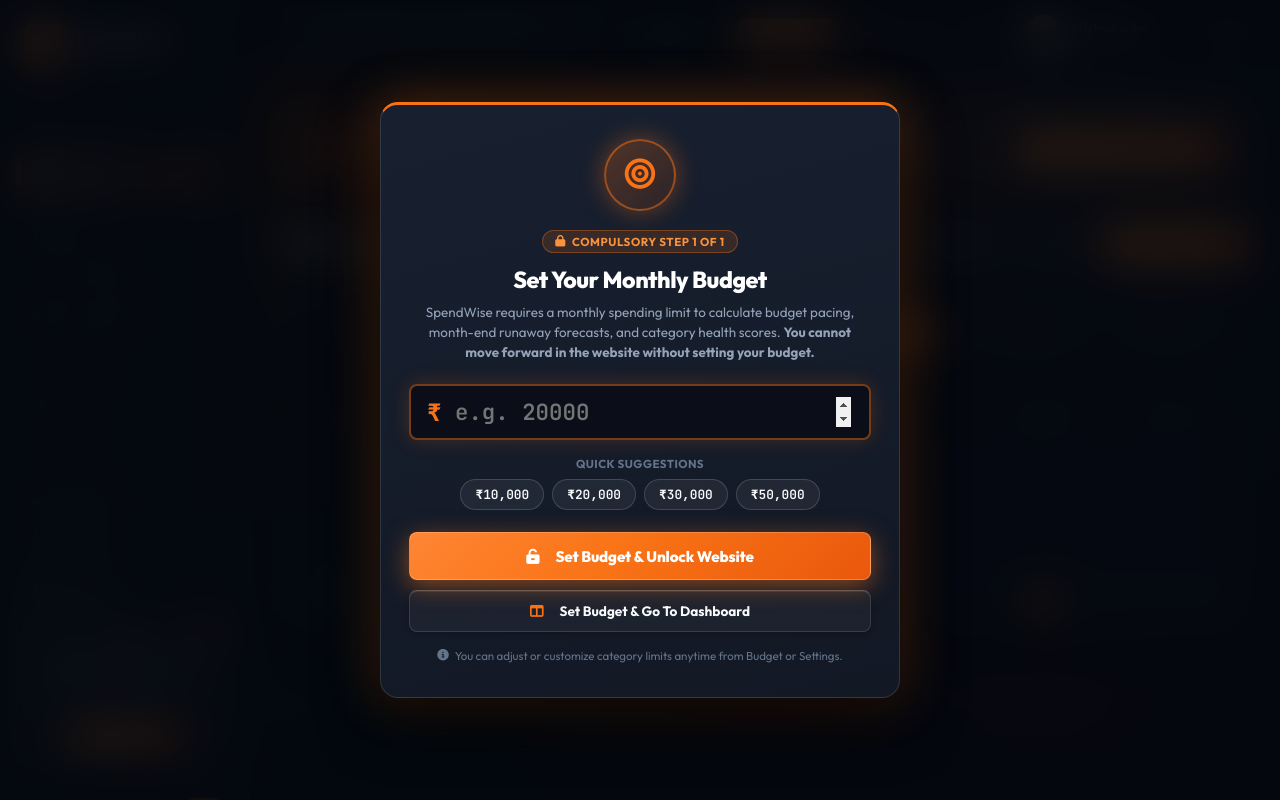
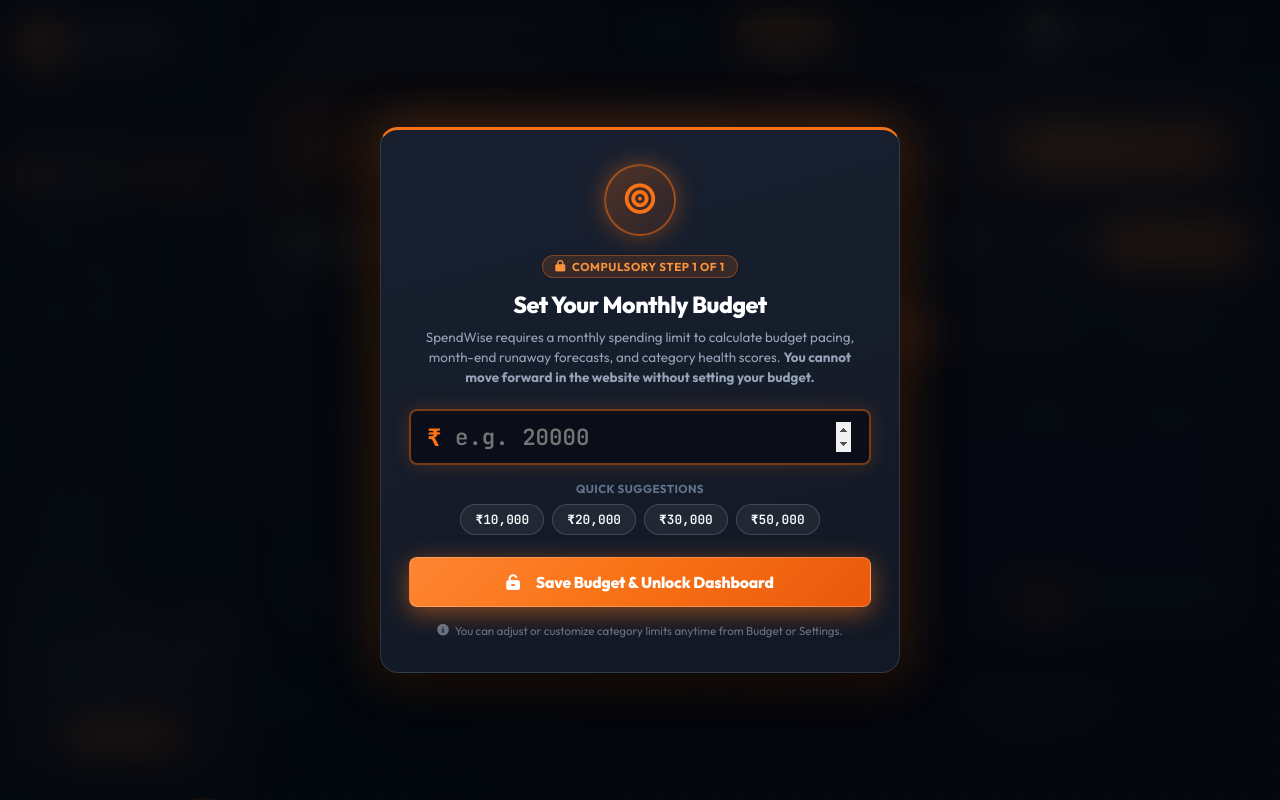
Before and after one commit to KrishnaTerminalOpen/expenditure-tracker-, a Flask app: page /expenses in a window 1280 px wide. Run offline with Flask 3, Linux system fonts and the light colour scheme; a user stored in the database is signed in; data comes from the database, SQL or seed files in the repository; both versions use the stored data as it was after the commit; grey boxes are pictures that could not be loaded.

Commit message:
feat(auth): route root to login, persist monthly budget in db, and bypass setup if already configured

```diff
--- a/app.py
+++ b/app.py
@@ -353,25 +353,27 @@ def login():
         email = request.form.get('email', '').strip()
         password = request.form.get('password', '').strip()
         conn = get_db()
-        user = conn.execute("SELECT * FROM users WHERE email = ?", (email,)).fetchone()
+        user = conn.execute("SELECT * FROM users WHERE LOWER(email) = LOWER(?)", (email,)).fetchone()
 
         if user and check_pw(password, user['password_hash']):
+            session.clear()  # Clear any stale session data before logging in
             session['user_id'] = user['id']
             session['user_name'] = user['name']
             session['user_email'] = user['email']
             session['google_id'] = user['google_id']
             session['user_avatar'] = user['avatar']
             session['monthly_budget'] = float(user['monthly_budget'] or 0.0)
-            user_budget = user['monthly_budget']
+            user_budget = float(user['monthly_budget'] or 0.0)
             conn.close()
 
-            # For new users who haven't set their budget, land on the Expense page as front page
-            if user_budget is None or float(user_budget) <= 0:
-                flash(f"Welcome, {user['name']}! Please set your monthly budget to get started.", "info")
-                return redirect(url_for('expenses'))
-
-            flash("Welcome back!", "success")
-            return redirect(url_for('dashboard'))
+            # If user has ALREADY set the budget, land directly inside on the Dashboard!
+            if user_budget > 0:
+                flash(f"Welcome back, {user['name']}!", "success")
+                return redirect(url_for('dashboard'))
+
+            # Only for new users without a budget, land on the Expense page to set it
+            flash(f"Welcome, {user['name']}! Please set your monthly budget to get started.", "info")
+            return redirect(url_for('expenses'))
         else:
             conn.close()
             incorrect_pw = bool(user)
@@ -381,11 +383,15 @@ def login():
                 flash("Invalid email or password. Please try again.", "danger")
             return render_template('auth.html', active_tab='login', email=email, incorrect_pw=incorrect_pw)
 
-    if 'user_id' in session:
+    # GET request:
+    # If user already has an active session and has their budget set, direct to dashboard
+    if 'user_id' in session or 'user_email' in session:
         user = get_current_user()
-        if user and (user['monthly_budget'] is None or float(user['monthly_budget']) <= 0):
-            return redirect(url_for('expenses'))
-        return redirect(url_for('dashboard'))
+        if user and user['monthly_budget'] is not None and float(user['monthly_budget']) > 0:
+            return redirect(url_for('dashboard'))
+        # If user visits /login and their budget was not established, clear stale session so they can sign in fresh
+        session.clear()
+
     email = request.args.get('email', '').strip()
     return render_template('auth.html', active_tab='login', email=email)
 
@@ -593,7 +599,11 @@ def profile():
     conn = get_db()
     if request.method == 'POST':
         name = request.form.get('name', '').strip()
-        monthly_budget = float(request.form.get('monthly_budget', 0.0) or 0.0)
+        mb_raw = request.form.get('monthly_budget', '').strip()
+        try:
+            monthly_budget = float(mb_raw) if mb_raw else float(user['monthly_budget'] or 0.0)
+        except ValueError:
+            monthly_budget = float(user['monthly_budget'] or 0.0)
         currency = request.form.get('currency', '₹')
         theme = request.form.get('theme', 'dark')
         avatar = request.form.get('avatar', '').strip()
@@ -607,6 +617,7 @@ def profile():
         """, (name, monthly_budget, currency, theme, avatar, user['id']))
         conn.commit()
         session['user_name'] = name
+        session['monthly_budget'] = monthly_budget
         flash("Profile updated successfully!", "success")
         return redirect(url_for('profile'))
 
@@ -669,6 +680,20 @@ def delete_account():
 # ==========================================
 
 @app.route('/')
+def index():
+    """
+    Website root entry point.
+    Always opens the Login page so users can sign in, or takes them directly to Dashboard
+    if they are already signed in and have their budget established.
+    """
+    if 'user_id' in session or 'user_email' in session:
+        user = get_current_user()
+        if user and user['monthly_budget'] is not None and float(user['monthly_budget']) > 0:
+            return redirect(url_for('dashboard'))
+        # If session exists but budget was not configured, clear stale session so login page loads cleanly
+        session.clear()
+    return redirect(url_for('login'))
+
 @app.route('/dashboard')
 @login_required
 def dashboard():
@@ -902,9 +927,7 @@ def set_initial_budget():
     conn.close()
 
     flash(f"🎉 Monthly budget of ₹{budget_val:,.0f} has been established! All sections are now unlocked.", "success")
-    if next_action == 'go_dashboard':
-        return redirect(url_for('dashboard'))
-    return redirect(url_for('expenses'))
+    return redirect(url_for('dashboard'))
 
 @app.route('/expenses', methods=['GET'])
 @login_required
--- a/templates/expenses.html
+++ b/templates/expenses.html
@@ -301,7 +301,7 @@
             <!-- Large Currency & Amount Input -->
             <div style="position: relative; margin-bottom: 16px;">
                 <span style="position: absolute; left: 18px; top: 50%; transform: translateY(-50%); font-size: 1.5rem; font-weight: 800; color: var(--accent-orange); font-family: var(--font-mono); pointer-events: none;">₹</span>
-                <input type="number" name="monthly_budget" id="compulsoryBudgetInput" min="500" step="500" required placeholder="e.g. 20000" autofocus
+                <input type="number" name="monthly_budget" id="compulsoryBudgetInput" min="1" step="any" required placeholder="e.g. 20000" autofocus
                        class="form-input" style="font-size: 1.4rem; font-weight: 800; padding-left: 44px; padding-right: 18px; height: 56px; font-family: var(--font-mono); border: 2px solid rgba(249, 115, 22, 0.45); box-shadow: 0 0 20px rgba(249, 115, 22, 0.2); text-align: left; background: rgba(10, 14, 24, 0.9);">
             </div>
 
@@ -318,11 +318,8 @@
 
             <!-- Action Buttons -->
             <div style="display: flex; flex-direction: column; gap: 10px;">
-                <button type="submit" name="next_action" value="stay_expenses" class="btn-primary" style="width: 100%; height: 48px; font-size: 0.95rem; font-weight: 800; justify-content: center; box-shadow: 0 6px 25px rgba(249, 115, 22, 0.5);">
-                    <i class="fa-solid fa-unlock-keyhole" style="margin-right: 8px;"></i> Set Budget & Unlock Website
-                </button>
-                <button type="submit" name="next_action" value="go_dashboard" class="btn-outline" style="width: 100%; height: 42px; font-size: 0.85rem; font-weight: 700; justify-content: center;">
-                    <i class="fa-solid fa-table-columns" style="color: var(--accent-orange); margin-right: 8px;"></i> Set Budget & Go To Dashboard
+                <button type="submit" class="btn-primary" style="width: 100%; height: 50px; font-size: 0.98rem; font-weight: 800; justify-content: center; box-shadow: 0 6px 25px rgba(249, 115, 22, 0.5);">
+                    <i class="fa-solid fa-unlock-keyhole" style="margin-right: 8px;"></i> Save Budget & Unlock Dashboard
                 </button>
             </div>
 
```
Also changed, not shown: spendwise.db.
